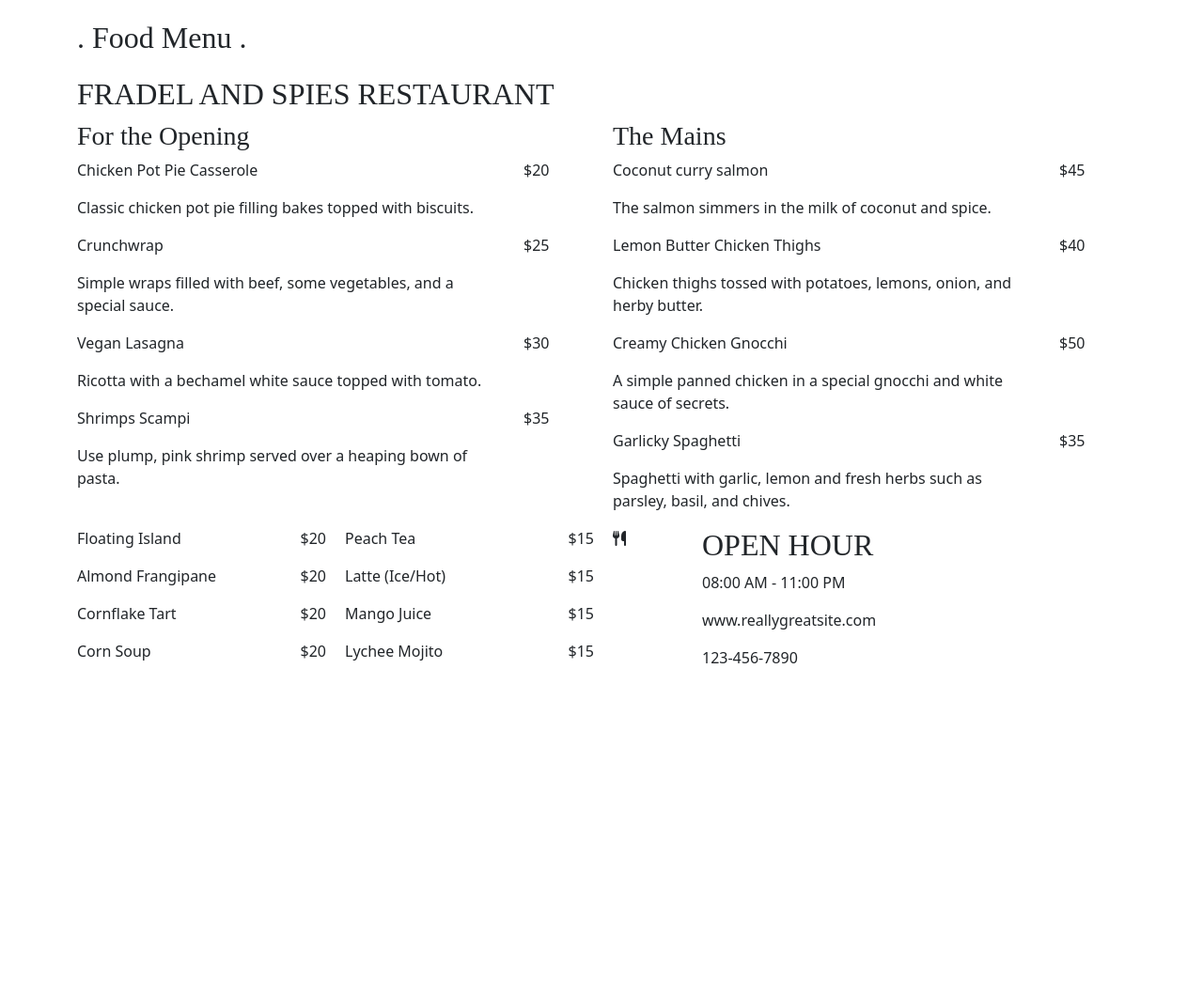
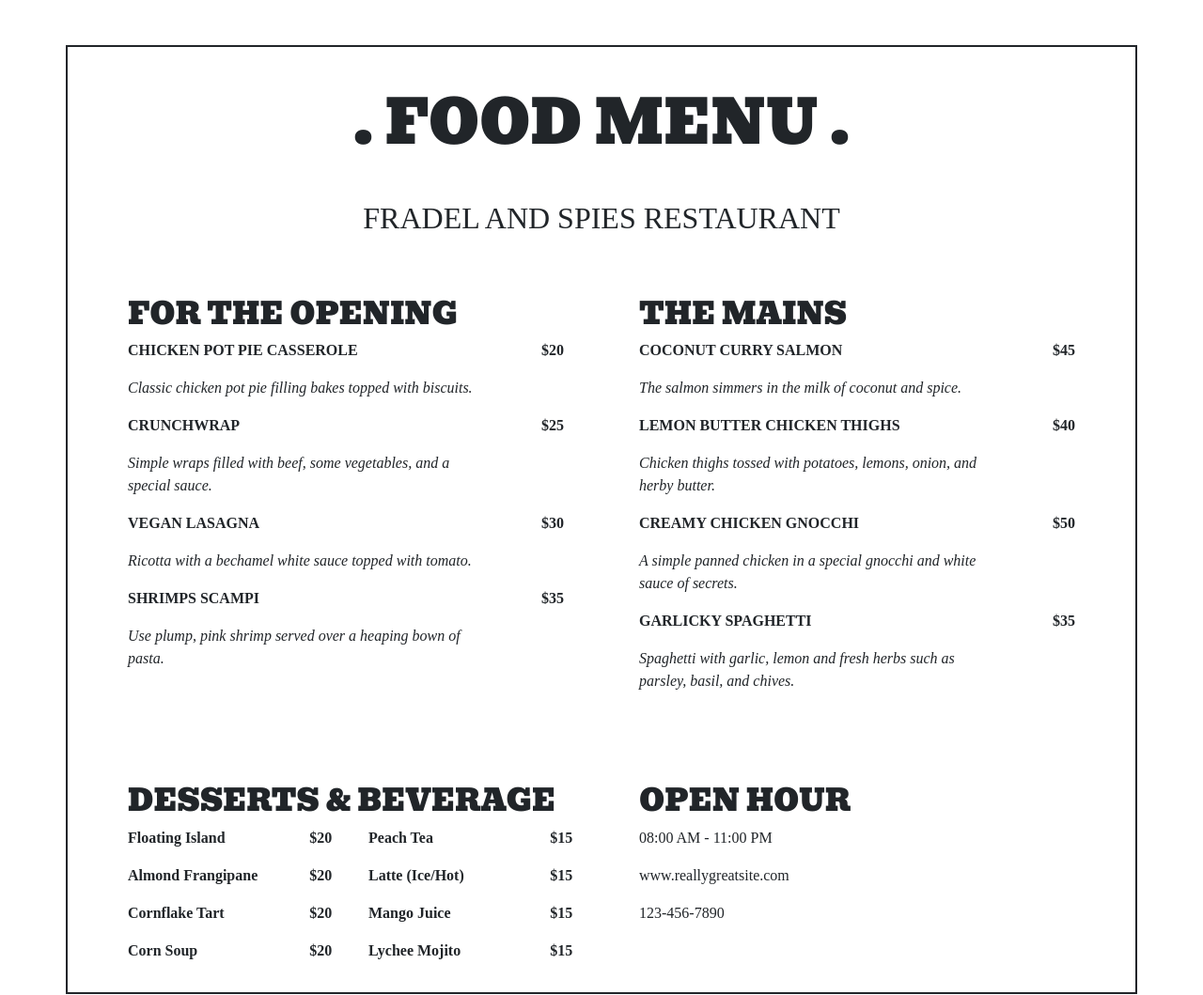
Before and after one commit to ls-95/assignment-lesson-fifteen-bootstrap, a website: page index.html in a window 1280 px wide. Shown: the whole page at 94% size. Before the commit the page ends 800 px from the top, so only its background shows below. Drawn offline with nearby package versions, Linux system fonts and the light colour scheme; a web font is replaced by a local one.

Commit message:
Refactored code

```diff
--- a/index.html
+++ b/index.html
@@ -5,10 +5,8 @@
     <meta name="viewport" content="width=device-width, initial-scale=1.0" />
     <link rel="preconnect" href="https://fonts.googleapis.com" />
     <link rel="preconnect" href="https://fonts.gstatic.com" crossorigin />
-    <link rel="preconnect" href="https://fonts.googleapis.com" />
-    <link rel="preconnect" href="https://fonts.gstatic.com" crossorigin />
     <link
-      href="https://fonts.googleapis.com/css2?family=Fredericka+the+Great&family=Jacques+Francois&display=swap"
+      href="https://fonts.googleapis.com/css2?family=Bevan:ital@0;1&family=Jacques+Francois&display=swap"
       rel="stylesheet"
     />
     <link
@@ -23,136 +21,152 @@
     <link rel="stylesheet" href="src/styles.css" />
     <title>Bootstrap Playground</title>
   </head>
-  <body class="container-lg">
+  <body class="container-lg border border-2 border-dark my-5 px-5">
     <header>
-      <h1>. Food Menu .</h1>
-      <h2>Fradel and spies Restaurant</h2>
+      <h1 class="text-center text-uppercase text-huge">. Food Menu .</h1>
+      <h2 class="text-center text-uppercase fs-2 mb-5">
+        Fradel and spies Restaurant
+      </h2>
     </header>
     <main>
-      <!--First row-->
-      <div class="row">
-        <!--First column-->
-        <div class="col-md-6">
-          <h3>For the Opening</h3>
+      <!--Grid-->
+      <div style="grid-template-columns: 1fr 1fr" class="d-grid gap-5">
+        <!--First container-->
+        <div class="p-3">
+          <h3 class="text-uppercase fs-2">For the Opening</h3>
           <div class="row">
+            <!--Entre-->
+            <div class="col-md-10">
+              <p class="text-uppercase fw-bold">Chicken Pot Pie Casserole</p>
+              <p class="fst-italic">
+                Classic chicken pot pie filling bakes topped with biscuits.
+              </p>
+            </div>
+            <p class="col-md-2 text-md-end fw-bold">$20</p>
+
             <!--Entree-->
             <div class="col-md-10">
-              <p>Chicken Pot Pie Casserole</p>
-              <p>Classic chicken pot pie filling bakes topped with biscuits.</p>
-            </div>
-            <p class="col-md-2">$20</p>
-            <!--Entree-->
-            <div class="col-md-10">
-              <p>Crunchwrap</p>
-              <p>
+              <p class="text-uppercase fw-bold">Crunchwrap</p>
+              <p class="fst-italic">
                 Simple wraps filled with beef, some vegetables, and a special
                 sauce.
               </p>
             </div>
-            <p class="col-md-2">$25</p>
+            <p class="col-md-2 text-md-end fw-bold">$25</p>
+
             <!--Entree-->
             <div class="col-md-10">
-              <p>Vegan Lasagna</p>
-              <p>Ricotta with a bechamel white sauce topped with tomato.</p>
+              <p class="text-uppercase fw-bold">Vegan Lasagna</p>
+              <p class="fst-italic">
+                Ricotta with a bechamel white sauce topped with tomato.
+              </p>
             </div>
-            <p class="col-md-2">$30</p>
+            <p class="col-md-2 text-md-end fw-bold">$30</p>
+
             <!--Entree-->
             <div class="col-md-10">
-              <p>Shrimps Scampi</p>
-              <p>Use plump, pink shrimp served over a heaping bown of pasta.</p>
+              <p class="text-uppercase fw-bold">Shrimps Scampi</p>
+              <p class="fst-italic">
+                Use plump, pink shrimp served over a heaping bown of pasta.
+              </p>
             </div>
-            <p class="col-md-2">$35</p>
+            <p class="col-md-2 text-md-end fw-bold">$35</p>
           </div>
         </div>
-        <!--Second column-->
-        <div class="col-md-6">
-          <h3>The Mains</h3>
+
+        <!--Second container-->
+        <div class="p-3">
+          <h3 class="text-uppercase fs-2">The Mains</h3>
           <div class="row">
             <!--Main-->
             <div class="col-md-10">
-              <p>Coconut curry salmon</p>
-              <p>The salmon simmers in the milk of coconut and spice.</p>
+              <p class="text-uppercase fw-bold">Coconut curry salmon</p>
+              <p class="fst-italic">
+                The salmon simmers in the milk of coconut and spice.
+              </p>
             </div>
-            <p class="col-md-2">$45</p>
+            <p class="col-md-2 text-md-end fw-bold">$45</p>
+
             <!--Main-->
             <div class="col-md-10">
-              <p>Lemon Butter Chicken Thighs</p>
-              <p>
+              <p class="text-uppercase fw-bold">Lemon Butter Chicken Thighs</p>
+              <p class="fst-italic">
                 Chicken thighs tossed with potatoes, lemons, onion, and herby
                 butter.
               </p>
             </div>
-            <p class="col-md-2">$40</p>
+            <p class="col-md-2 text-md-end fw-bold">$40</p>
+
             <!--Main-->
             <div class="col-md-10">
-              <p>Creamy Chicken Gnocchi</p>
-              <p>
+              <p class="text-uppercase fw-bold">Creamy Chicken Gnocchi</p>
+              <p class="fst-italic">
                 A simple panned chicken in a special gnocchi and white sauce of
                 secrets.
               </p>
             </div>
-            <p class="col-md-2">$50</p>
+            <p class="col-md-2 text-md-end fw-bold">$50</p>
+
             <!--Main-->
             <div class="col-md-10">
-              <p>Garlicky Spaghetti</p>
-              <p>
+              <p class="text-uppercase fw-bold">Garlicky Spaghetti</p>
+              <p class="fst-italic">
                 Spaghetti with garlic, lemon and fresh herbs such as parsley,
                 basil, and chives.
               </p>
             </div>
-            <p class="col-md-2">$35</p>
+            <p class="col-md-2 text-md-end fw-bold">$35</p>
           </div>
         </div>
-      </div>
-      <!--Second row-->
-      <div class="row">
-        <!--First column-->
-        <div class="col-md-6">
-          <div class="row">
-            <div class="col-md-6">
-              <div class="row">
-                <!--Item-->
+
+        <!--Third Container-->
+        <div class="p-3">
+          <h3 class="text-uppercase fs-2">Desserts & Beverage</h3>
+          <div style="grid-template-columns: 1fr 1fr" class="d-grid gap-5">
+            <div>
+              <div class="row fw-bold">
+                <!--Dessert-->
                 <p class="col-md-10">Floating Island</p>
-                <p class="col-md-2">$20</p>
-                <!--Item-->
+                <p class="col-md-2 text-md-end">$20</p>
+
+                <!--Dessert-->
                 <p class="col-md-10">Almond Frangipane</p>
-                <p class="col-md-2">$20</p>
-                <!--Item-->
+                <p class="col-md-2 text-md-end">$20</p>
+
+                <!--Dessert-->
                 <p class="col-md-10">Cornflake Tart</p>
-                <p class="col-md-2">$20</p>
-                <!--Item-->
+                <p class="col-md-2 text-md-end">$20</p>
+
+                <!--Dessert-->
                 <p class="col-md-10">Corn Soup</p>
-                <p class="col-md-2">$20</p>
+                <p class="col-md-2 text-md-end">$20</p>
               </div>
             </div>
-            <div class="col-md-6">
-              <div class="row">
+            <div>
+              <div class="row fw-bold">
                 <!--Drink-->
                 <p class="col-md-10">Peach Tea</p>
-                <p class="col-md-2">$15</p>
+                <p class="col-md-2 text-md-end">$15</p>
                 <!--Drink-->
                 <p class="col-md-10">Latte (Ice/Hot)</p>
-                <p class="col-md-2">$15</p>
+                <p class="col-md-2 text-md-end">$15</p>
                 <!--Drink-->
                 <p class="col-md-10">Mango Juice</p>
-                <p class="col-md-2">$15</p>
+                <p class="col-md-2 text-md-end">$15</p>
                 <!--Drink-->
                 <p class="col-md-10">Lychee Mojito</p>
-                <p class="col-md-2">$15</p>
+                <p class="col-md-2 text-md-end">$15</p>
               </div>
             </div>
           </div>
         </div>
-        <!--Second column-->
-        <div class="col-md-6">
-          <div class="row">
-            <div class="col-md-2"><i class="fa-solid fa-utensils"></i></div>
-            <div class="col-md-10">
-              <h2>Open Hour</h2>
-              <p>08:00 AM - 11:00 PM</p>
-              <p>www.reallygreatsite.com</p>
-              <p>123-456-7890</p>
-            </div>
+
+        <div class="p-3">
+          <h3 class="text-uppercase fs-2">Open Hour</h3>
+          <div>
+            <p class="text-uppercase">08:00 AM - 11:00 PM</p>
+            <p>www.reallygreatsite.com</p>
+            <p>123-456-7890</p>
           </div>
         </div>
       </div>
--- a/src/styles.css
+++ b/src/styles.css
@@ -4,23 +4,15 @@
   padding: 0;
 }
 
+body {
+  font-family: "Jacques Francois", serif;
+}
+
 h1,
 h3 {
-  font-family: "Fredericka the Great", serif;
-  font-weight: 400;
-  font-style: normal;
+  font-family: "Bevan", serif;
 }
 
-.font-capital,
-h2 {
-  font-family: "Jacques Francois", serif;
-  font-weight: 400;
-  font-style: normal;
-  text-transform: uppercase;
+.text-huge {
+  font-size: 4em;
 }
-
-.font-italic {
-  font-family: "Jacques Francois", serif;
-  font-weight: 400;
-  font-style: italic;
-}
```
